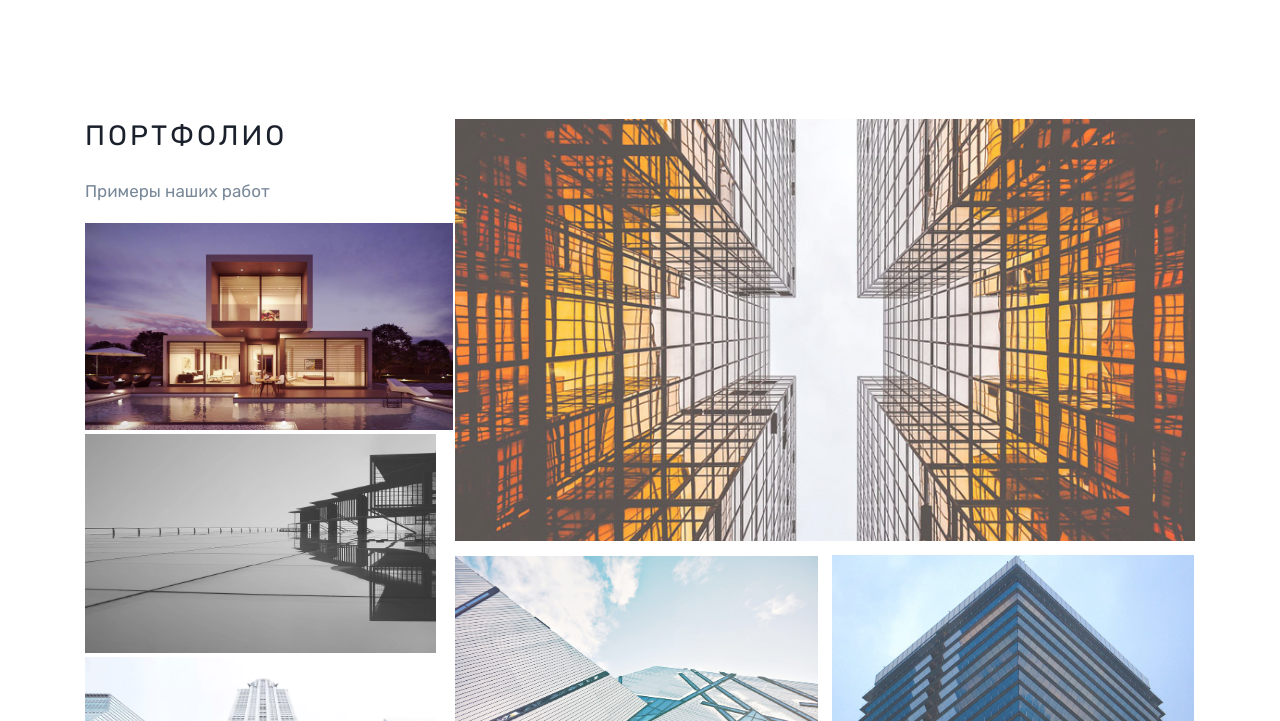
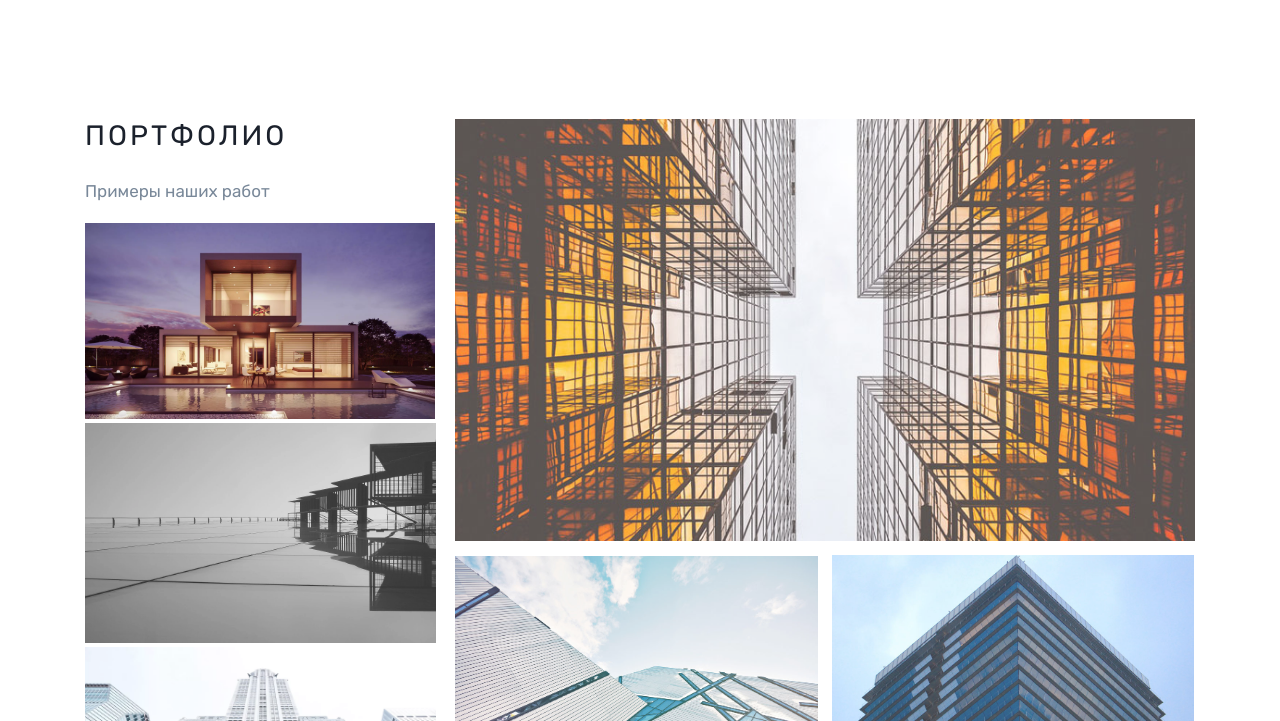
Before and after one commit to AndreiYa/ModulHouse, a plain HTML site: page index.html in a window 1280 px wide. In both pictures the pointer is over the picture 260 px from the left and 2266 px from the top of the page. Shown: the part 1945-2666 px from the top of the page. Drawn offline with nearby package versions, Linux system fonts and the light colour scheme; files whose address does not match are found by name.

Commit message:
Add files via upload

```diff
--- a/css/style.css
+++ b/css/style.css
@@ -502,7 +502,7 @@ li .flaticon-house-plans:before{
     opacity: 0.8;
 }
 .portfolio_wrapper img:hover{
-    width: 99.5%;
+    width: 94.5%;
     opacity: 1;
     transition: all 0.3s ease 0s;
 }
```
